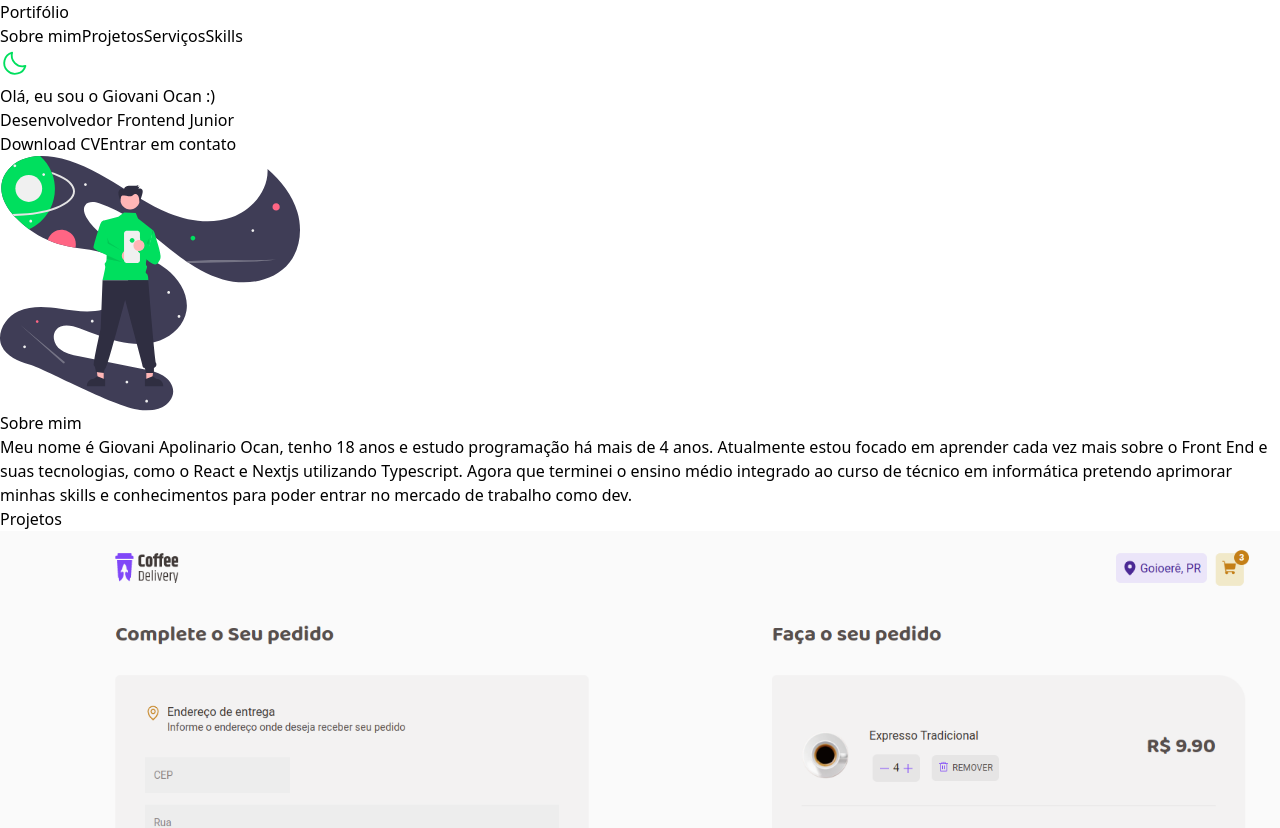
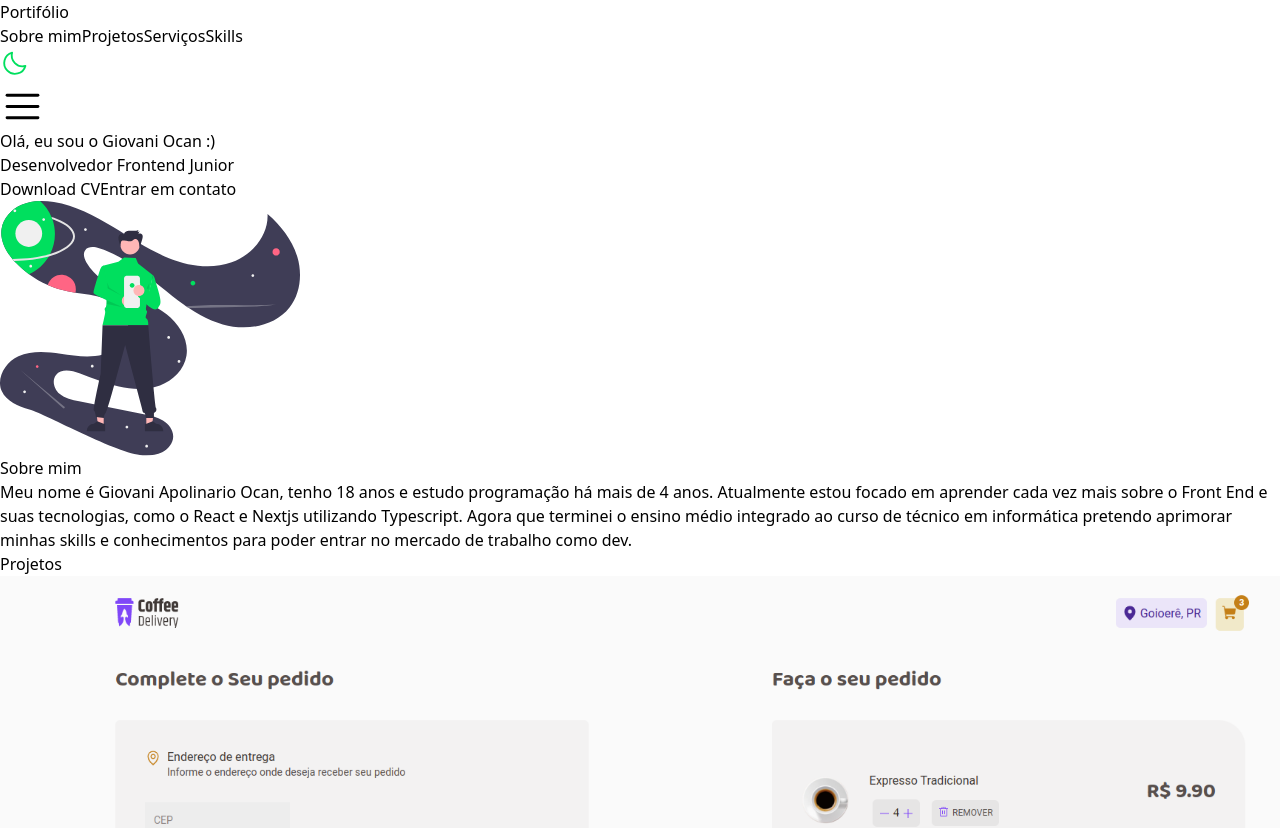
Before and after one commit to giovaniocan/react-portolio, a Next.js app: page / in a window 1280 px wide. Shown: the top 828 px of the page. Built offline with nearby package versions, Linux system fonts and the light colour scheme.

Commit message:
menuNav is workig

```diff
--- a/src/components/Header.tsx
+++ b/src/components/Header.tsx
@@ -1,11 +1,19 @@
 'use client'
 import { useTheme } from 'next-themes'
-import { Moon, Sun } from 'phosphor-react'
+import { List, Moon, Sun, X } from 'phosphor-react'
 import { useEffect, useState } from 'react'
+import { MenuNav } from './MenuNav'
 
 export function Header() {
   const { resolvedTheme, setTheme } = useTheme()
   const [isMounted, setIsMounted] = useState(false)
+
+  const [nav, setNav] = useState(false)
+
+  function handletoggleNav() {
+    setNav(!nav)
+    console.log(nav)
+  }
 
   useEffect(() => {
     setIsMounted(true)
@@ -18,10 +26,10 @@ export function Header() {
   return (
     <div
       id="header"
-      className=" w-full top-0 pt-0 pb-6 flex justify-between items-center lg:pt-8 lg:fixed backdrop-blur "
+      className=" w-full p-8 top-0    md:pb-6 flex justify-between items-center md:pt-8 lg:fixed backdrop-blur "
     >
       <h2 className=" text-3xl font-semibold ">Portifólio</h2>
-      <div className=" flex gap-12 ml-auto lg:ml-0">
+      <div className=" flex gap-4 md:gap-12 ml-auto lg:ml-0">
         <div className=" hidden lg:flex gap-12 visible ">
           <a href="#about" className=" text-lg relative group ">
             Sobre mim
@@ -56,6 +64,18 @@ export function Header() {
             <Moon size={30} color="#00DF5E" />
           )}
         </button>
+        <div className="transition-all  md:hidden ">
+          {nav ? (
+            <X
+              size={45}
+              onClick={handletoggleNav}
+              className="fixed right-6 top-5 text-3xl text-dark md:hidden z-50"
+            />
+          ) : (
+            <List size={45} onClick={handletoggleNav} />
+          )}
+        </div>
+        {nav ? <MenuNav nav={nav} /> : ''}
       </div>
 
       <div />
--- /dev/null
+++ b/src/components/MenuNav.tsx
@@ -0,0 +1,28 @@
+interface MenuNavProps {
+  nav: boolean
+}
+
+export function MenuNav({ nav }: MenuNavProps) {
+  return (
+    <nav
+      className={`h-[100vh] fixed top-[0px] right-0 flex flex-col justify-center gap-16 items-center w-full md:hidden py-10 bg-green-500 text-gray-600 z-40 duration-500 text-xl
+    ${nav ? 'right-[0px]' : 'right-[-100vw]'}`}
+    >
+      <a href="#about" className="border-b-2 border-black pb-1">
+        Sobre nós
+      </a>
+      <a href="#courses" className="border-b-2 border-black pb-1">
+        Cursos
+      </a>
+      <a href="#depositions" className="border-b-2 border-black pb-1">
+        Depoimentos
+      </a>
+      <a href="#contact" className="border-b-2 border-black pb-1">
+        Contato
+      </a>
+      <a href="#faq" className="border-b-2 border-black pb-1">
+        FAQ
+      </a>
+    </nav>
+  )
+}
--- a/src/pages/index.tsx
+++ b/src/pages/index.tsx
@@ -13,14 +13,15 @@ export default function Home() {
       <Head>
         <title>Portifólio</title>
       </Head>
-      <div className=" w-11/12 max-w-6xl my-0 mx-auto pt-8 ">
+
+      <main className=" md:w-11/12 max-w-6xl my-0 md:mx-auto md:pt-8 ">
         <Header />
         <Presentation />
         <About />
         <Projects />
         <Skills />
         <ReturTOHeader />
-      </div>
+      </main>
 
       <Footer />
     </>
```
